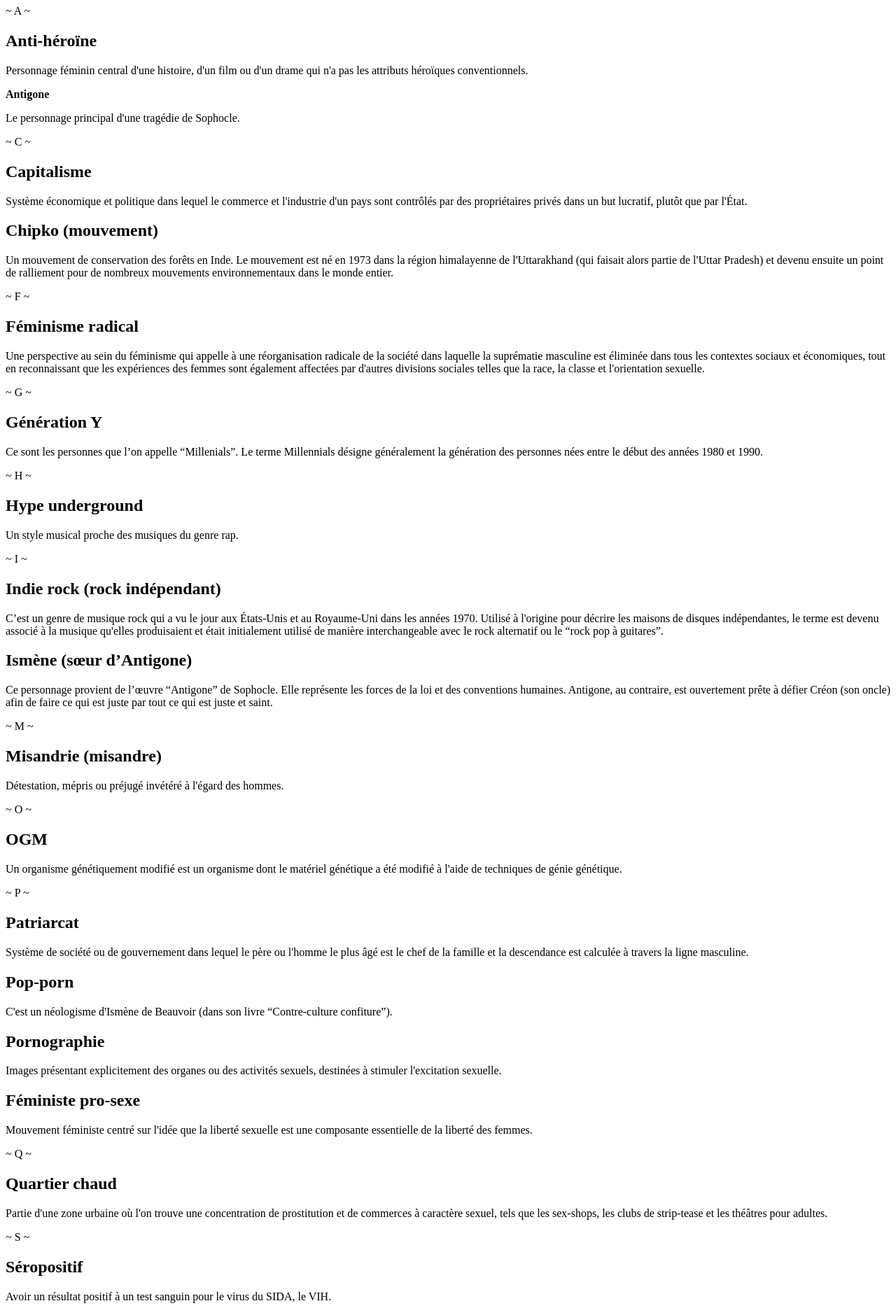
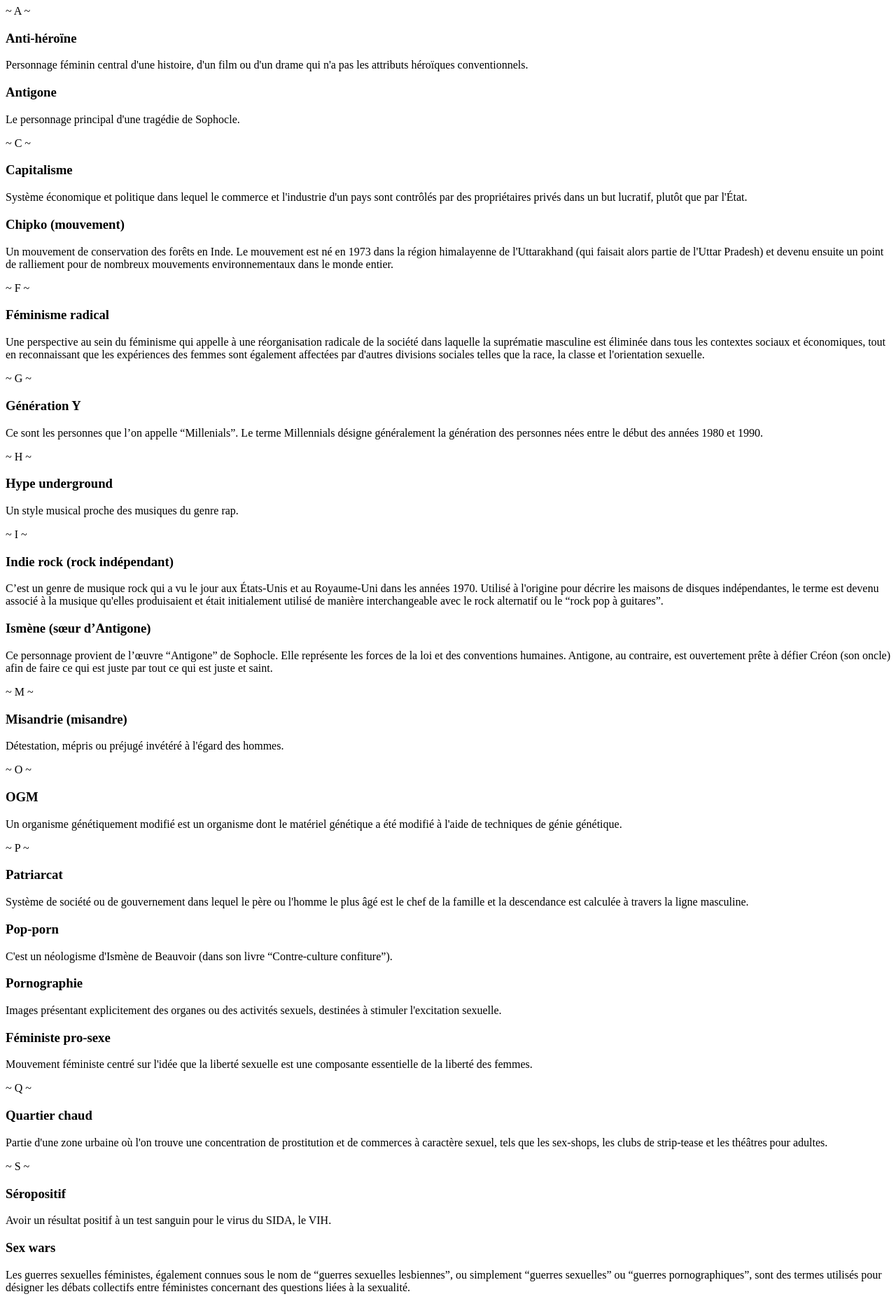
Before and after one commit to gros-eliot/Equalshare, a plain HTML site: page glossaire.html in a window 1280 px wide. Shown: the part 498-2367 px from the top of the page at 70% size. Drawn offline with Linux system fonts and the light colour scheme.

Commit message:
vérification w3c (EQS beta 3.0)

```diff
--- a/glossaire.html
+++ b/glossaire.html
@@ -31,80 +31,79 @@
 
     <main id="backhome">
         <div>
-           <h1>Glossaire <br>
+           <h1>Glossaire sur le féminisme <br>
             (A-Z)</h1>
         </div>
 
         <div>
             <p>~ A ~</p>
-            <h2><strong>Anti-héroïne</strong></h2>
+            <h3><strong>Anti-héroïne</strong></h3>
             <p>Personnage féminin central d'une histoire, d'un film ou d'un drame qui n'a pas les attributs héroïques conventionnels.</p>
 
-            <h2h2><strong>Antigone</strong></h2h2>
+            <h3><strong>Antigone</strong></h3>
             <p>Le personnage principal d'une tragédie de Sophocle.</p>
-            </li>
 
             <p>~ C ~</p>
-            <h2><strong>Capitalisme</strong></h2>
+            <h3><strong>Capitalisme</strong></h3>
             <p>Système économique et politique dans lequel le commerce et l'industrie
             d'un pays sont contrôlés par des propriétaires privés dans un but lucratif, plutôt que par l'État.</p>
 
-            <h2><strong>Chipko (mouvement)</strong></h2>
+            <h3><strong>Chipko (mouvement)</strong></h3>
             <p>Un mouvement de conservation des forêts en Inde. Le mouvement est né en 1973
             dans la région himalayenne de l'Uttarakhand (qui faisait alors partie de l'Uttar Pradesh)
             et devenu ensuite un point de ralliement pour de nombreux mouvements environnementaux
             dans le monde entier.</p>
 
             <p>~ F ~</p>
-            <h2><strong>Féminisme radical</strong></h2>
+            <h3><strong>Féminisme radical</strong></h3>
             <p>Une perspective au sein du féminisme qui appelle à une réorganisation radicale de la société dans laquelle la suprématie masculine est éliminée dans tous les contextes sociaux et économiques, tout en reconnaissant que les expériences des femmes sont également affectées
             par d'autres divisions sociales telles que la race, la classe et l'orientation sexuelle.</p>
 
             <p>~ G ~</p>
-            <h2><strong>Génération Y</strong></h2>
+            <h3><strong>Génération Y</strong></h3>
             <p>Ce sont les personnes que l’on appelle “Millenials”. Le terme Millennials désigne généralement la génération des personnes nées entre le début des années 1980 et 1990.</p>
 
             <p>~ H ~</p>
-            <h2><strong>Hype underground</strong></h2>
+            <h3><strong>Hype underground</strong></h3>
             <p>Un style musical proche des musiques du genre rap.</p>
 
             <p>~ I ~</p>
-            <h2><strong>Indie rock (rock indépendant)</strong></h2>
+            <h3><strong>Indie rock (rock indépendant)</strong></h3>
             <p>C’est un genre de musique rock qui a vu le jour aux États-Unis et au Royaume-Uni dans les années 1970. Utilisé à l'origine pour décrire les maisons de disques indépendantes, le terme est devenu associé à la musique qu'elles produisaient et était initialement utilisé de manière interchangeable avec le rock alternatif ou le “rock pop à guitares”.</p>
 
-            <h2><strong>Ismène (sœur d’Antigone)</strong></h2>
+            <h3><strong>Ismène (sœur d’Antigone)</strong></h3>
             <p>Ce personnage provient de l’œuvre “Antigone” de Sophocle. Elle représente les forces de la loi et des conventions humaines. Antigone, au contraire, est ouvertement prête à défier Créon (son oncle) afin de faire ce qui est juste par tout ce qui est juste et saint.</p>
 
             <p>~ M ~</p>
-            <h2><strong>Misandrie (misandre)</strong></h2>
+            <h3><strong>Misandrie (misandre)</strong></h3>
             <p>Détestation, mépris ou préjugé invétéré à l'égard des hommes.</p>
 
             <p>~ O ~</p>
-            <h2><strong>OGM</strong></h2>
+            <h3><strong>OGM</strong></h3>
             <p>Un organisme génétiquement modifié est un organisme dont le matériel génétique a été modifié à l'aide de techniques de génie génétique.</p>
 
             <p>~ P ~</p>
-            <h2><strong>Patriarcat</strong></h2>
+            <h3><strong>Patriarcat</strong></h3>
             <p>Système de société ou de gouvernement dans lequel le père ou l'homme le plus âgé est le chef de la famille et la descendance est calculée à travers la ligne masculine.</p>
 
-            <h2><strong>Pop-porn</strong></h2>
+            <h3><strong>Pop-porn</strong></h3>
             <p>C'est un néologisme d'Ismène de Beauvoir (dans son livre “Contre-culture confiture”).</p>
 
-            <h2><strong>Pornographie</strong></h2>
+            <h3><strong>Pornographie</strong></h3>
             <p>Images présentant explicitement des organes ou des activités sexuels, destinées à stimuler l'excitation sexuelle.</p>
 
-            <h2><strong>Féministe pro-sexe</strong></h2>
+            <h3><strong>Féministe pro-sexe</strong></h3>
             <p>Mouvement féministe centré sur l'idée que la liberté sexuelle est une composante essentielle de la liberté des femmes.</p>
 
             <p>~ Q ~</p>
-            <h2><strong>Quartier chaud</strong></h2>
+            <h3><strong>Quartier chaud</strong></h3>
             <p>Partie d'une zone urbaine où l'on trouve une concentration de prostitution et de commerces à caractère sexuel, tels que les sex-shops, les clubs de strip-tease et les théâtres pour adultes.</p>
 
             <p>~ S ~</p>
-            <h2><strong>Séropositif</strong></h2>
+            <h3><strong>Séropositif</strong></h3>
             <p>Avoir un résultat positif à un test sanguin pour le virus du SIDA, le VIH.</p>
 
-            <h2><strong>Sex wars</strong></h2>
+            <h3><strong>Sex wars</strong></h3>
             <p>Les guerres sexuelles féministes, également connues sous le nom de “guerres sexuelles lesbiennes”, ou simplement “guerres sexuelles” ou “guerres pornographiques”, sont des termes utilisés pour désigner les débats collectifs entre féministes concernant des questions liées à la sexualité.</p>
         </div>
        <a href="#backhome"><img src="public/icones/haut_page.svg" alt="Bouton haut de page"></a>
```
Also changed, not shown: article2.html (+1 -1 lines), frise.html (+5 -8 lines), galerie.html (+1 -1 lines).
